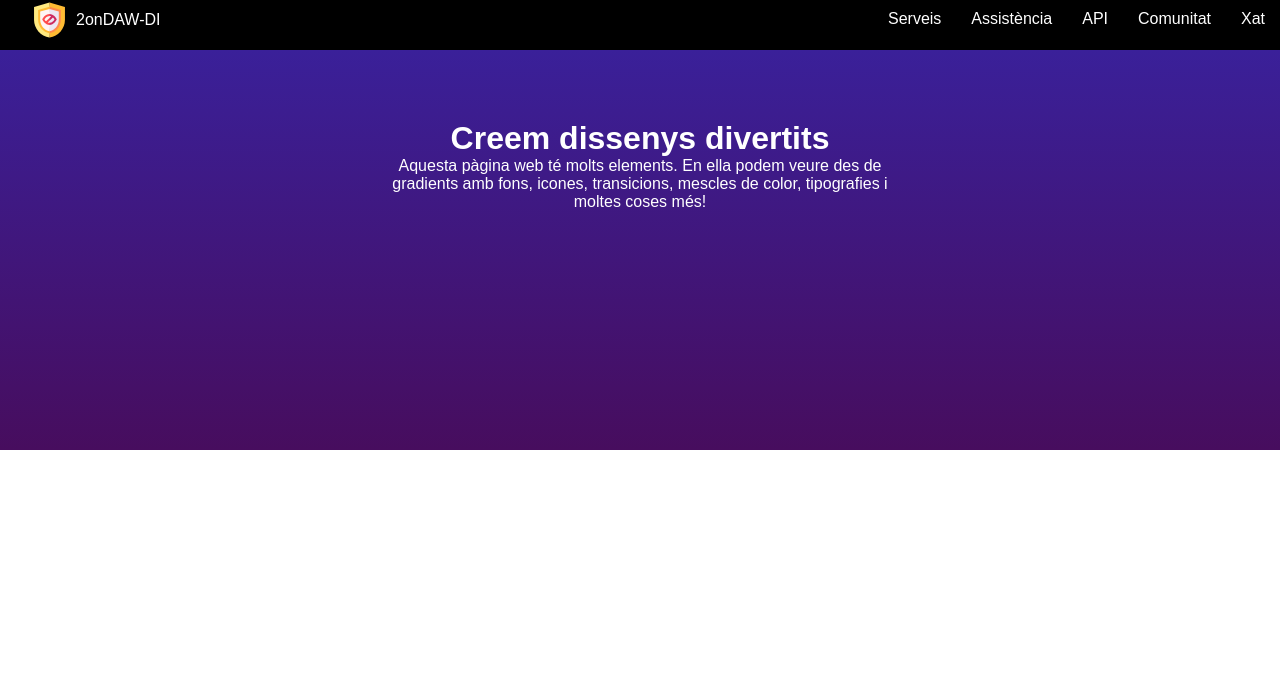
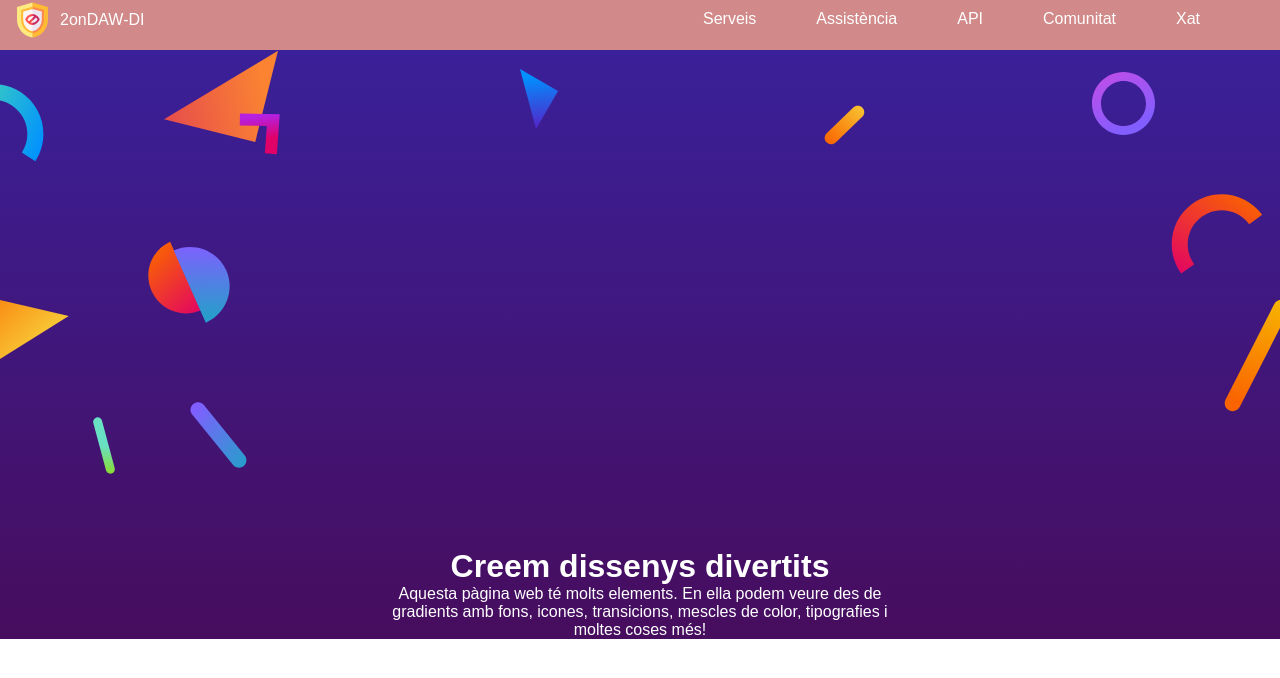
Before and after one commit to KMoran00/ACTS_2DAW, a PHP site: page / in a window 1280 px wide; the page is wider, and only the part inside the window is pictured. Shown: the top 678 px of that part. Run offline with PHP 8.4, Linux system fonts and the light colour scheme.

Commit message:
header decente - mejorar letra navegacio

```diff
--- a/DIW/UD6ACTFINAL/css/estils.css
+++ b/DIW/UD6ACTFINAL/css/estils.css
@@ -6,7 +6,7 @@
 /* -------Estils per al header---------- */
 
 header{
-    background-color:black;
+    background-color:rgb(209, 137, 137);
     height: 50px;
     width: 100%;
 }
@@ -14,8 +14,7 @@ header{
 .icoEscut{
     width: 35px;
     height: 40px;
-    margin-left: 17px;
-    margin-right: 9px;
+    margin-right: 10px;
 }
 .textLogo{
     color: white;
@@ -37,17 +36,18 @@ header{
 
 .navegacio ul {
     display: flex;
-    gap: 30px; /* separació entre enllaços */
+    gap: 60px; /* separació entre enllaços */
     list-style: none;
     margin: 0;
     padding: 0;
+    margin-right: 65px;
+
 }
 
 .navegacio li a {
     color: white;
     text-decoration: none;
     font-family: Arial, sans-serif;
-    transition: color 0.3s ease;
 }
 
 .navegacio li a:hover {
@@ -56,8 +56,7 @@ header{
 
 /* -------Estils per al main1 ---------- */
 main{
-    background: linear-gradient(to bottom, rgb(58, 32, 153), rgb(71, 13, 94)),
-                url("../img/confeti.svg");
+    background: linear-gradient(to bottom, rgb(58, 32, 153), rgb(71, 13, 94));
     background-repeat: no-repeat;
     background-position: center;
     min-height: 400px;
--- a/DIW/UD6ACTFINAL/index.html
+++ b/DIW/UD6ACTFINAL/index.html
@@ -39,7 +39,13 @@
 
     </header>
 
+
     <main>
+        <!-- Imatge confeti -->
+        <div class="confeMain">
+            <img src="img/confeti.svg" alt="confeti no carregat">
+        </div>
+
         <div class="container-fluid">
             <div class="row">
                 <div class="col-12 mainText">
@@ -52,6 +58,7 @@
                 </div>
             </div>
 
+            <!-- Apartat Plug-ins i Assistència -->
             <div class="row">
                 <div class="col-6">
 
@@ -63,6 +70,8 @@
 
                 </div>
             </div>
+
+        </div>
     </main>
 
 
```
